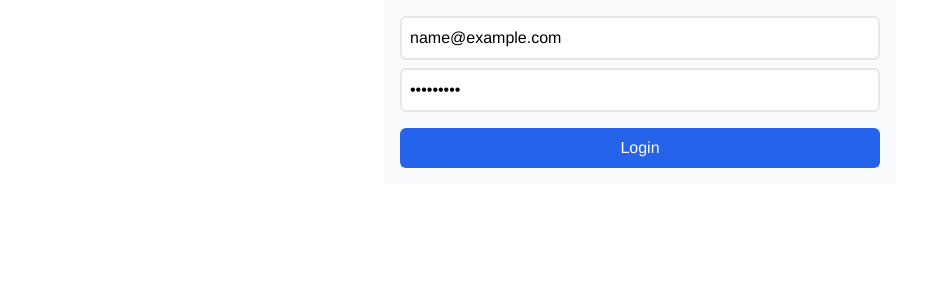
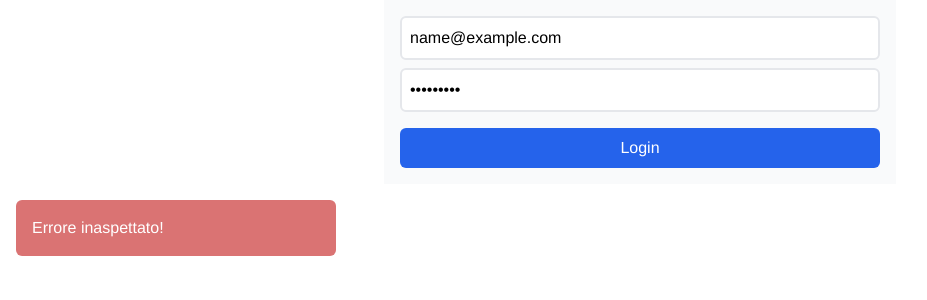
Before and after one commit to GioMaz/scambialibri-frontend, a Vue app: page /login in a window 1280 px wide. Both pictures are taken after typing "name@example.com", "Sample123" into the empty fields and a click on the button "Login". Shown: the top 300 px of the page, without its empty margins (0-927 px from the left). Built offline with nearby package versions, Linux system fonts and the light colour scheme; no server answers.

Commit message:
added state management && notification component

```diff
--- a/package.json
+++ b/package.json
@@ -10,6 +10,7 @@
   "dependencies": {
     "axios": "^0.24.0",
     "core-js": "^3.6.5",
+    "pinia": "^2.0.6",
     "vue": "^3.0.0",
     "vue-router": "^4.0.0-0",
     "vuex": "^4.0.0-0"
--- a/src/App.vue
+++ b/src/App.vue
@@ -6,13 +6,8 @@
 import { defineComponent } from 'vue';
 
 export default defineComponent({
-  name: 'Login',
+  name: 'App',
   components: {
-  },
-  setup() {
-    const themeOverrides = {
-    }
-    return { themeOverrides }
   }
 })
 </script>
--- /dev/null
+++ b/src/components/Notifications.vue
@@ -0,0 +1,33 @@
+<template>
+  <div v-for="notification in notificationsStore.notifications" :key="notification">
+    <div class="p-4 mx-4 mt-4 lg:w-1/4 bottom-0 right-0 rounded-md text-white" :id="notification.type">
+      {{ notification.value }}
+    </div>
+  </div>
+</template>
+
+<script lang="ts">
+import { defineComponent } from 'vue';
+
+import { useNotificationStore } from '../store/notifications'
+
+export default defineComponent({
+  name: 'Notifications',
+  components: {
+  },
+  setup() {
+    const notificationsStore = useNotificationStore();
+    return { notificationsStore }
+  }
+})
+</script>
+
+<style>
+#error {
+  background-color: #DA7373;
+}
+
+#success {
+  background-color: #6BB748;
+}
+</style>
--- a/src/main.ts
+++ b/src/main.ts
@@ -1,6 +1,12 @@
 import { createApp } from 'vue'
 import App from './App.vue'
 import router from './router'
+
 import './index.css'
 
-createApp(App).use(router).mount('#app')
+import { createPinia } from 'pinia'
+
+createApp(App)
+.use(router)
+.use(createPinia())
+.mount('#app')
--- /dev/null
+++ b/src/store/notifications.ts
@@ -0,0 +1,22 @@
+import { defineStore } from 'pinia'
+import { ref } from 'vue';
+
+export const useNotificationStore = defineStore('notifications', () => {
+  // TODO: initialize empty ref
+  const notifications = ref<[{type?: 'error' | 'success', value?: string}]>([{}])
+  notifications.value.pop()
+
+  const addNotification = async (type: 'error' | 'success', value: string) => {
+    notifications.value.push({
+      type,
+      value
+    })
+    setTimeout( removeNotification , 3000);
+  }
+
+  const removeNotification = async () => {
+    notifications.value.pop()
+  }
+
+  return { notifications, addNotification }
+})
--- a/src/views/Login.vue
+++ b/src/views/Login.vue
@@ -6,6 +6,7 @@
       <button class="p-2 mx-4 my-4 text-white bg-blue-600 rounded-md">Login</button>
     </form>
   </div>
+  <Notifications/>
 </template>
 
 <script lang="ts">
@@ -17,11 +18,18 @@ import AuthService from '../services/auth.service';
 
 import IUser from '../models/user.model';
 
+import { useNotificationStore } from '../store/notifications'
+
+import Notifications from '../components/Notifications.vue'
+
 export default defineComponent({
   name: 'Login',
   components: {
+    Notifications
   },
   setup() {
+    const notificationsStore = useNotificationStore();
+
     const API_URL = 'http://localhost:1337/user/login'
 
     const email = ref<string>()
@@ -39,24 +47,20 @@ export default defineComponent({
 
         if (user.value.onboardingCompleted) {
           router.push('/books/buy')
-          // message.success("Login effettuato con successo!")
+          notificationsStore.addNotification('success', 'Login effettuato con successo')
         } else {
-          // message.error('Non hai completato la procedura di onboarding! Verifica la tua casella l\'e-mail di benvenuto!')
+          notificationsStore.addNotification('error', 'Non hai completato la procedura di onboarding! Verifica la tua casella l\'e-mail di benvenuto!')
         }
       }
       catch (err) {
-        // console.log(err)
         if (err === 401) {
-          // message.error('Credenziali di login errate!')
+          notificationsStore.addNotification('error', 'Credenziali di login errate!')
         } else {
-          // message.error('Errore inaspettato!')
+          notificationsStore.addNotification('error', 'Errore inaspettato!')
         }
       }
     }
-    return { email, password, login };
+    return { email, password, login, notificationsStore };
   }
 });
 </script>
-
-<style scoped>
-</style>
```
Also changed, not shown: 1 other file (tests, documents, lock files or other folders).
